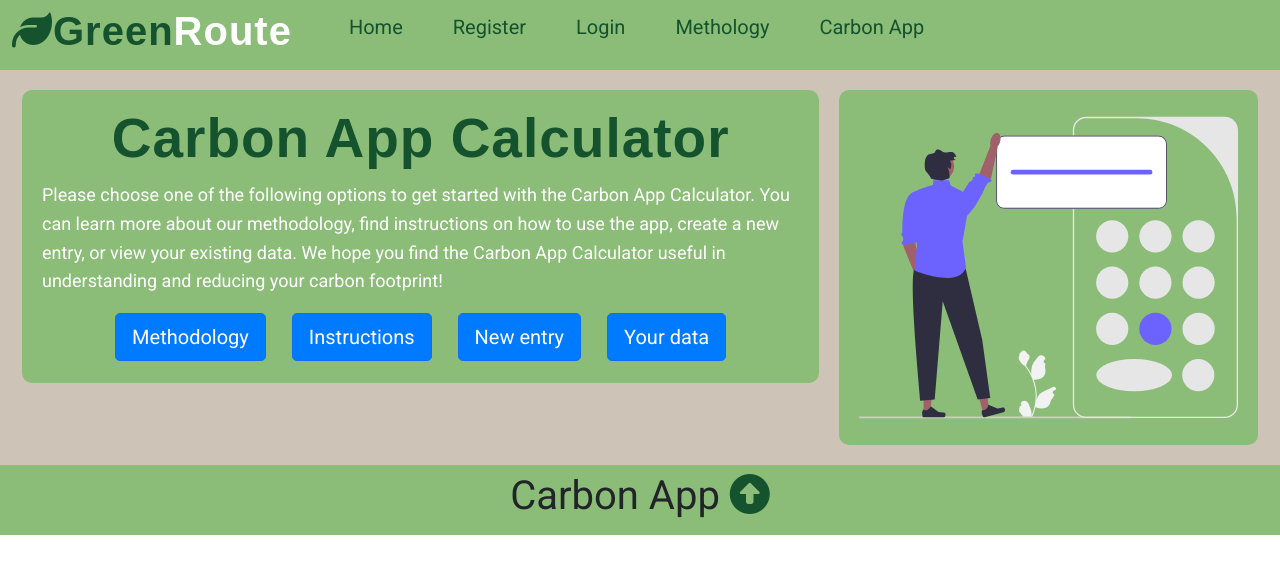
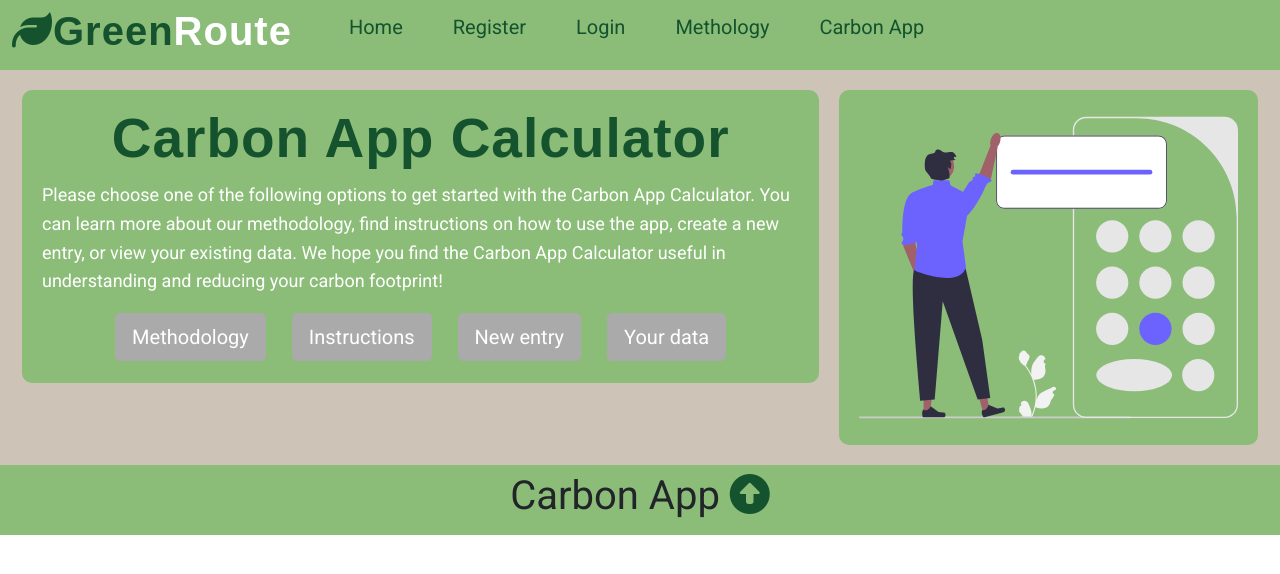
Before and after one commit to MaximePig/GRP4--GreenDigitalization-Github26, a Flask app: page /carbon_app in a window 1280 px wide. Shown: the top 574 px of the page. Run offline with Flask 3, Linux system fonts and the light colour scheme; some libraries are stand-ins or nearby versions.

Commit message:
change button color (blue to gray)

```diff
--- a/capp/templates/carbon_app/carbon_app.html
+++ b/capp/templates/carbon_app/carbon_app.html
@@ -13,16 +13,16 @@
             </p>
             <div class="container_buttons_links_header_carbon_app">
                 <div class="btn">
-                    <a href="{{url_for('methodology.methodology_home')}}" class="btn btn-primary btn-lg mr-2", style="background-color:#007bff;">Methodology</a>
+                    <a href="{{url_for('methodology.methodology_home')}}" class="btn btn-primary btn-lg mr-2", style="background-color:#aaaaaa; border-color:#aaaaaa;">Methodology</a>
                 </div>
                 <div class="btn">
-                    <a href="#" class="btn btn-primary btn-lg mr-2", style="background-color:#007bff;", data-toggle="modal" data-target="#carbon_app_instructions">Instructions</a>
+                    <a href="#" class="btn btn-primary btn-lg mr-2", style="background-color:#aaaaaa; border-color:#aaaaaa;" data-toggle="modal" data-target="#carbon_app_instructions">Instructions</a>
                 </div>
                 <div class="btn">
-                    <a href="{{url_for('carbon_app.new_entry')}}" class="btn btn-primary btn-lg mr-2", style="background-color:#007bff;">New entry</a>
+                    <a href="{{url_for('carbon_app.new_entry')}}" class="btn btn-primary btn-lg mr-2", style="background-color:#aaaaaa; border-color:#aaaaaa;">New entry</a>
                 </div>
                 <div class="btn">
-                    <a href="{{url_for('carbon_app.your_data')}}" class="btn btn-primary btn-lg mr-2", style="background-color:#007bff;">Your data</a>
+                    <a href="{{url_for('carbon_app.your_data')}}" class="btn btn-primary btn-lg mr-2", style="background-color:#aaaaaa; border-color:#aaaaaa;">Your data</a>
                 </div>
             </div>
             <!-- Modal Instructions -->
--- a/capp/templates/home.html
+++ b/capp/templates/home.html
@@ -13,10 +13,10 @@
         </p>
         <div class="container_buttons_links_header_home">
           <div class="btn">
-              <a href="{{url_for('users.register')}}" class="btn btn-primary btn-lg mr-2", style="background-color:#007bff;">Register</a>
+              <a href="{{url_for('users.register')}}" class="btn btn-primary btn-lg mr-2", style="background-color:#aaaaaa; border-color:#aaaaaa;">Register</a>
           </div>
           <div class="btn">
-              <a href="{{url_for('users.login')}}" class="btn btn-primary btn-lg mr-2", style="background-color:#007bff;">Login</a>
+              <a href="{{url_for('users.login')}}" class="btn btn-primary btn-lg mr-2", style="background-color:#aaaaaa; border-color:#aaaaaa;">Login</a>
           </div>
         </div>
       </div>
--- a/capp/templates/methodology.html
+++ b/capp/templates/methodology.html
@@ -16,10 +16,10 @@
           </p>
           <div class="container_buttons_links_header">
             <div class="btn">
-                <a href="#" class="btn btn-primary btn-lg mr-2", style="background-color:#007bff;">Paper</a>
+                <a href="#" class="btn btn-primary btn-lg mr-2", style="background-color:#aaaaaa; border-color:#aaaaaa;">Paper</a>
             </div>
             <div class="btn">
-                <a href="{{url_for('carbon_app.carbon_app_home')}}" class="btn btn-primary btn-lg mr-2", style="background-color:#007bff;">Carbon App</a>
+                <a href="{{url_for('carbon_app.carbon_app_home')}}" class="btn btn-primary btn-lg mr-2", style="background-color:#aaaaaa; border-color:#aaaaaa;">Carbon App</a>
             </div>
           </div>
         </div>
--- a/capp/templates/users/login.html
+++ b/capp/templates/users/login.html
@@ -19,7 +19,7 @@
         <input type="password" class="form-control" name="password" placeholder="Enter your password" required>
       </div>
       <br>
-      <button type="submit" class="btn btn-primary">Login</button>
+      <button type="submit" class="btn btn-primary btn-lg btn-block" style="background-color:#aaaaaa; border-color:#aaaaaa;">Login</button>
       <br>
     </form>
       <br>
--- a/capp/templates/users/register.html
+++ b/capp/templates/users/register.html
@@ -24,7 +24,7 @@
         <input type="password" class="form-control" name="password" placeholder="Enter your password" required>
       </div>
       <br>
-      <button type="submit" class="btn btn-primary btn-lg btn-block">Register</button>
+      <button type="submit" class="btn btn-primary btn-lg btn-block", style="background-color:#aaaaaa; border-color:#aaaaaa;">Register</button>
       <br>
     </form>
       <br>
```
